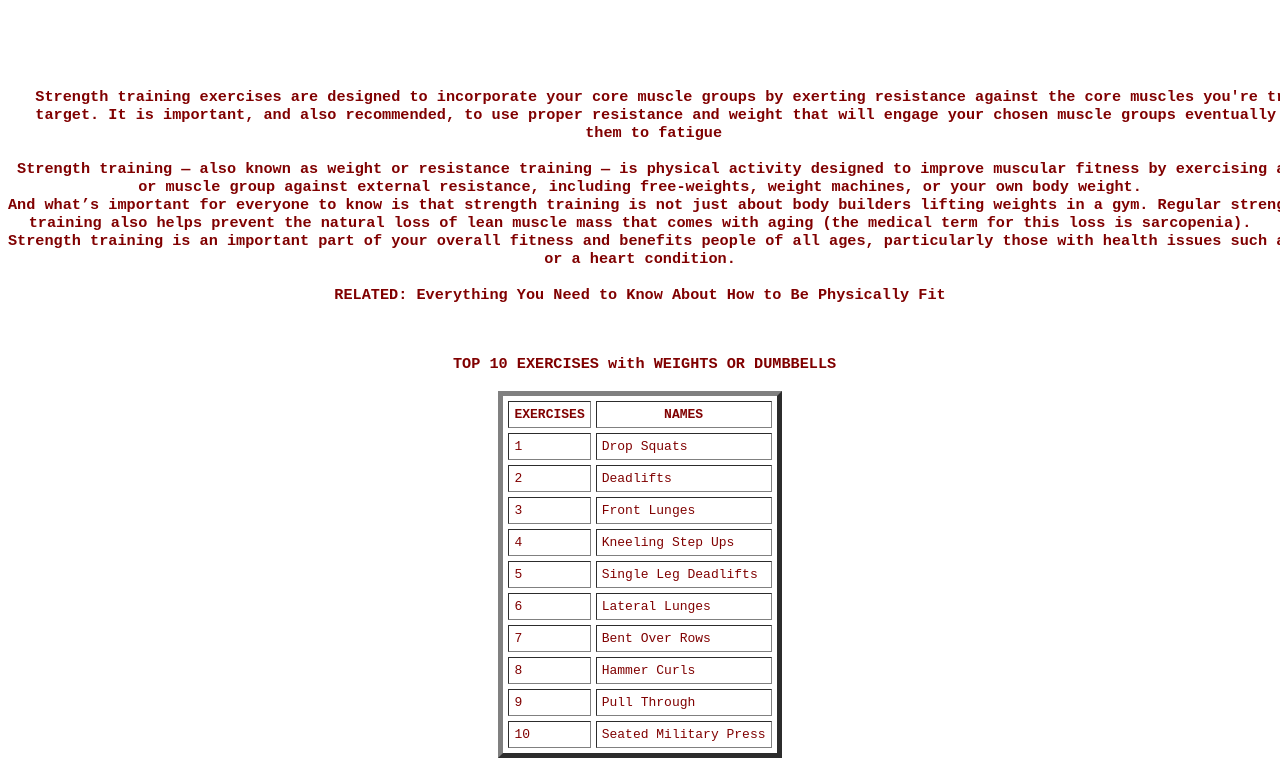
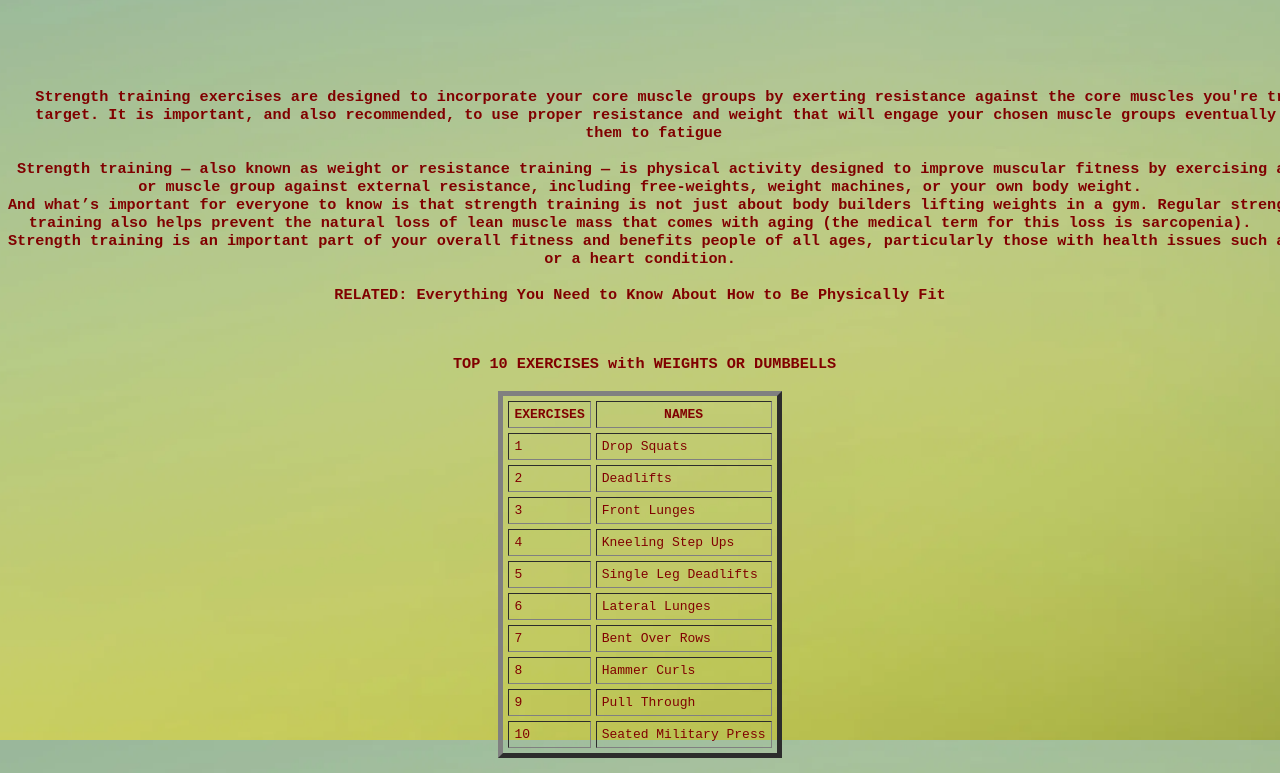
Before and after one commit to paulshaoli/HTML-PROJECT, a plain HTML site: page strengthtraining.html in a window 1280 px wide. Shown: the part 60-833 px from the top of the page. Drawn offline with Linux system fonts and the light colour scheme.

Commit message:
Update strengthtraining.html

```diff
--- a/strengthtraining.html
+++ b/strengthtraining.html
@@ -21,7 +21,7 @@
 	}
 
 	body {
-		background-image: url('strength.jpg');
+		background-image: url('images/strength.jpg');
 		background-repeat: no-repeat;
 		background-attachment: fixed;
 		background-size: cover;
```
